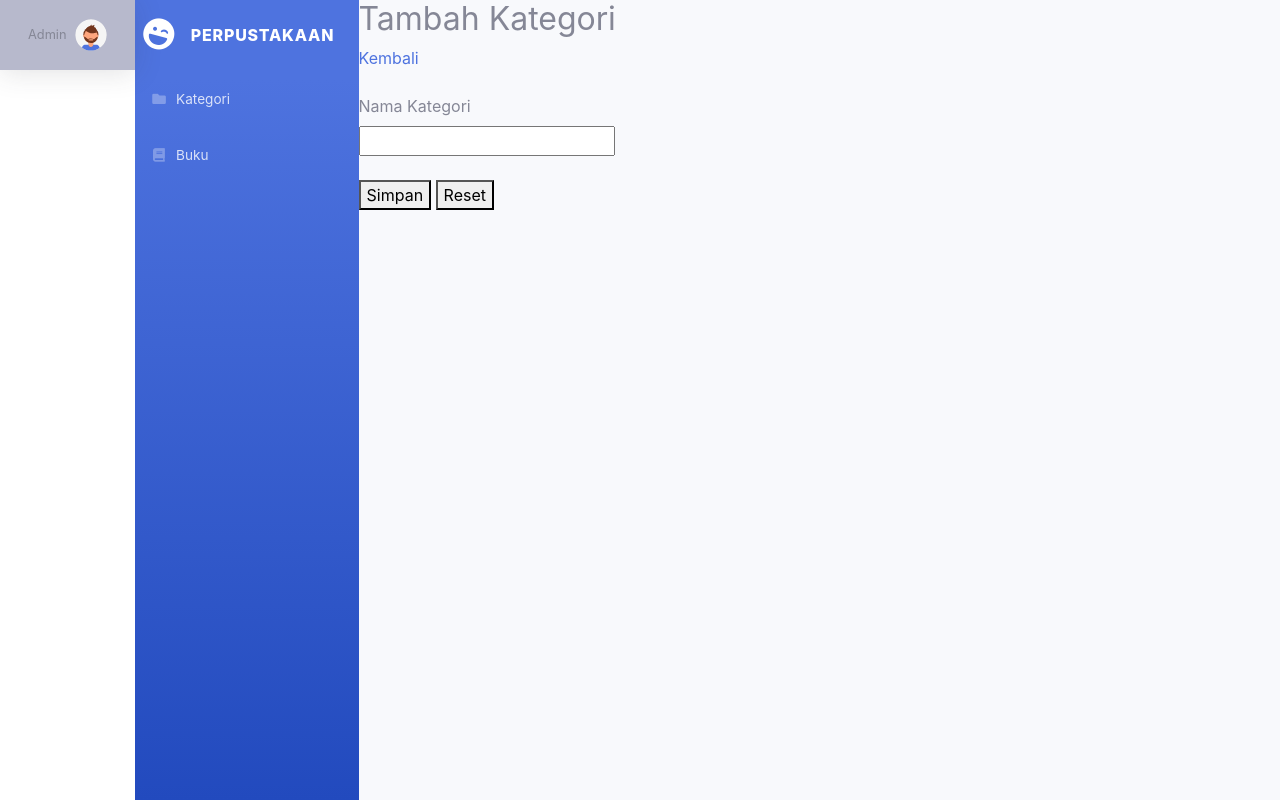
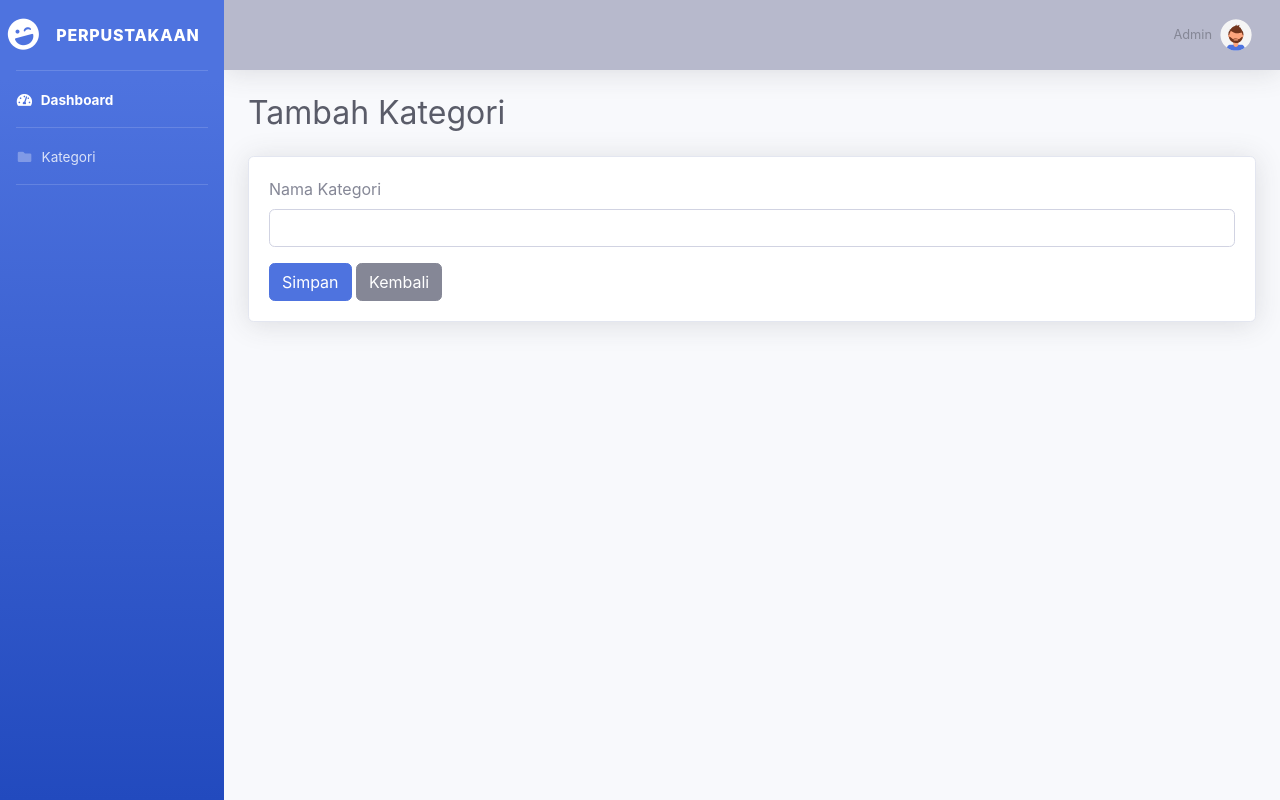
Before and after one commit to sofiatun-24/CI_SOFI241, a CodeIgniter app: page /database/index.php/kategori/tambah in a window 1280 px wide. Run offline with CodeIgniter, Linux system fonts and the light colour scheme; some libraries are stand-ins or nearby versions.

Commit message:
pertemuan4

```diff
--- a/application/controllers/kategori.php
+++ b/application/controllers/kategori.php
@@ -12,8 +12,8 @@ class Kategori extends CI_Controller {
     {
         $data['kategori'] = $this->Kategori_model->get_all();
         $this->load->view('templates/header');
+        $this->load->view('templates/sidebar');
         $this->load->view('templates/topbar');
-        $this->load->view('templates/sidebar');
         $this->load->view('kategori/index', $data);
         $this->load->view('templates/footer');
 
@@ -21,8 +21,8 @@ class Kategori extends CI_Controller {
     public function tambah()
     {
         $this->load->view('templates/header');
+        $this->load->view('templates/sidebar');
         $this->load->view('templates/topbar');
-        $this->load->view('templates/sidebar');
         $this->load->view('kategori/tambah');
         $this->load->view('templates/footer');
     }
@@ -35,4 +35,14 @@ class Kategori extends CI_Controller {
         $this->Kategori_model->insert($data);
         redirect('kategori');
     }
+    public function hapus($id)
+    {
+        // if($this->Kategori_model->is_used($id)){
+        //     $this->session->set_flashdata('eror', 'Kategori tidak bisa dihapus karena masih digunakan');
+        // } else {
+            $this->Kategori_model->delete($id);
+            $this->session->set_flashdata('success', 'Data Berhasil dihapus');
+        // }
+        redirect('kategori');
+    }
 }
--- a/application/models/kategori_model.php
+++ b/application/models/kategori_model.php
@@ -1,9 +1,9 @@
 <?php
-defined('BASEPATH')OR exit('No direct script access allowed');
+defined('BASEPATH') OR exit('No direct script acces allowed');
 
-class kategori_model extends CI_Model{
+class Kategori_model extends CI_Model{
 
-    private$table ='kategori';
+    private $table ='Kategori';
 
     public function get_all()
     {
@@ -13,4 +13,12 @@ class kategori_model extends CI_Model{
     {
         return $this->db->insert($this->table, $data);
     }
+    public function delete($id)
+    {
+        return $this->db->delete($this->table,['id'=>$id]);
+    }
+    public function is_used($id)
+    {
+        return $this->db->where('id',$id)->count_all_results ('buku')>0;
+    }
 }
--- a/application/views/kategori/index.php
+++ b/application/views/kategori/index.php
@@ -7,7 +7,7 @@
     <div class="card shadow mb-4">
         <div class="card-body">
             <div class="table-responsive">
-<table class="table table-bordered" widht="100" cellspacing="0">
+<table class="table table-bordered" id="dataTable" widht="100%" cellspacing="0">
 <thead class="thead-dark">
     <tr>
         <th>No</th>
@@ -21,8 +21,8 @@
             <td><?= $no++; ?></td>
             <td><?= $k->nama_kategori; ?></td>
             <td>
-                <a href="<?= site_url('kategori/edit/',$k->id); ?>">Edit</a>
-                <a href="<?= site_url('kategori/hapus/',$k->id); ?>"
+                <a href="<?= site_url('kategori/edit/'.$k->id); ?>">Edit</a>
+                <a href="<?= site_url('kategori/hapus/'$k->id); ?>"
                 onclick="return confirm('yakin?')">Hapus</a>
             </td>
 </tr>
--- a/application/views/kategori/tambah.php
+++ b/application/views/kategori/tambah.php
@@ -1,14 +1,18 @@
-<h2> Tambah Kategori</h2>
-<a href="<?= site_url('kategori'); ?> ">Kembali</a>
-<br><br>
+<div class="container-fluid">
+<h2 class="he mb-4 text-gray-800"> Tambah Kategori</h2>
 
+<div class="card shadow">
+    <div class="card-body">
 <form method="post" action="<?= site_url('kategori/simpan'); ?>">
+    <div class="form-group">
+    <label>Nama Kategori</label><br>
+    <input type="text" name="nama_kategori" class="form-control" required>
+</div>
 
-<label>Nama Kategori</label><br>
-<input type="text" name="nama_kategori" required>
-<br><br>
-
-<button type="submit">Simpan</button>
-<button type="Reset">Reset</button>
+    <button type="submit" class="btn btn-primary">Simpan</button>
+    <a href="<?= site_url('kategori');?>" class="btn btn-secondary">Kembali</a>
 
 </form>
+</div>
+</div>
+</div>
--- a/application/views/templates/footer.php
+++ b/application/views/templates/footer.php
@@ -1,9 +1,28 @@
+</div>
 </div>
 </div>
 
 <script src="<?= base_url('assets/vendor/jquery/jquery.min.js'); ?>"></script>
 <script src="<?= base_url('assets/vendor/bootstrap/js/bootstrap.bundle.min.js'); ?>"></script>
+<!-- DataTables JS -->
+<script src="<?= base_url('assets/vendor/datatables/jquery.dataTables.min.js') ?>" rel="stylesheet"></script>
+<script src="<?= base_url('assets/vendor/datatables/dataTables.bootstrap4.min.js') ?>" rel="stylesheet"></script>
 <script src="<?= base_url('assets/js/sb-admin-2.min.js'); ?>"></script>
 
+<script>
+    $(document).ready(function() {
+    $('#dataTable').DataTable({
+        "language": {
+            "search": "Cari:",
+            "lengthMenu": "Tampilkan _Menu_ data",
+            "info": "Menampilkan _START_ sampai _END_ dari _TOTAL_ data",
+            "paginate":{
+                "previous": "sebelumnya",
+                "next": "Berikutnya"
+            }
+        }
+    });
+});
+</script>
 </body>
 </html>
--- a/application/views/templates/header.php
+++ b/application/views/templates/header.php
@@ -5,7 +5,9 @@
         <title>Perpustakaan</title>
 
         <link href="<?= base_url('assets/vendor/fontawesome-free/css/all.min.css'); ?>" rel="stylesheet">
-        <link href="<?= base_url('assets/vendor/bootstrap/css/bootstrap.min.css');?>" rel="stylesheet">
+        <link href="<?= base_url('assets/vendor/bootstrap/css/bootstrap.min.css'); ?>" rel="stylesheet">
+        <!-- DataTables CSS -->
+        <link href="<?= base_url('assets/vendor/datatables/dataTables.bootstrap4.min.css') ?>" rel="stylesheet">
         <link href="<?= base_url('assets/css/sb-admin-2.min.css'); ?>" rel="stylesheet">
 </head>
 <body id="page-top">
--- a/application/views/templates/sidebar.php
+++ b/application/views/templates/sidebar.php
@@ -1,22 +1,31 @@
-<ul class="navbar-nav bg-gradient-primary sidebar sidebar-dark accordionSidebar" id="accordionSideebar">
+<ul class="navbar-nav bg-gradient-primary sidebar sidebar-dark accordion" id="accordionSidebar">
 
-    <a class="sidebar-brand d-flex align-items-center justify-content-center" href="#">
-        <div class="sidebar-brand-icon rotate-15">
-            <i class="fas fa-laugh-wink"></i></div>
-        <div class="sidebar-brand-text mx-3">Perpustakaan</div>
+<a class="sidebar-brand d-flex align-items-center justify-content-center" href="#">
+    <div class="sidebar-brand-icon rotate-n-15">
+        <i class="fas fa-laugh-wink"></i>
+    </div>
+    <div class="sidebar-brand-text mx-3">Perpustakaan</div>
 </a>
+<hr class="sidebar-divider my-0">
+
+<li class="nav-item active">
+    <a class="nav-link" href="#">
+        <i class="fas fa-fw fa-tachometer-alt"></i>
+        <span>Dashboard</span>
+    </a>
+</li>
+
+<hr class="sidebar-divider my-0">
+
 <li class="nav-item">
     <a class="nav-link" href="<?= site_url('kategori'); ?>">
         <i class="fas fa-fw fa-folder"></i>
         <span>Kategori</span>
-<a>
+    </a>
 </li>
-<li class="nav-item">
-    <a class="nav-link" href="<?= site_url('buku'); ?>">
-        <i class="fas fa-fw fa-book"></i>
-        <span>Buku</span>
-</a>
-</li>
+
+<hr class="sidebar-divider d-none d-md-block">
+
 </ul>
-<div id="content-wrapper" class="d-flex fle-column">
+<div id="content-wrapper" class="d-flex flex-column">
     <div id="content">
--- a/application/views/templates/topbar.php
+++ b/application/views/templates/topbar.php
@@ -5,7 +5,8 @@
         <i class="fa fa-bars"></i>
 </button>
     <ul class="navbar-nav ml-auto">
-
+</a>
+<hr class="sidebar-divider my-0">
     <li class="nav-item dropdown no-arrow">
         <a class="nav-link dropdown-toggle" href="#" id="userDropdown" role="button" data-toggle="dropdown" aria-haspopup="true" aria-expanded="false">
             <span class="mr-2 d-none d-lg-inline text-gray-600 small">
```
